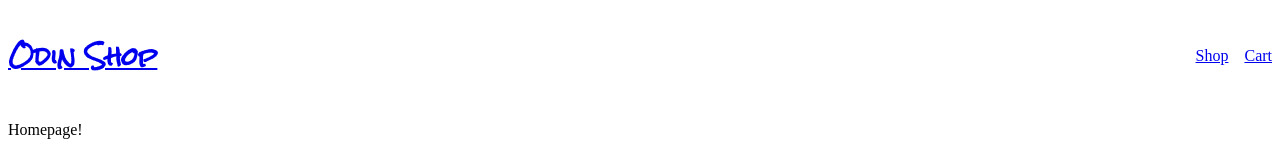
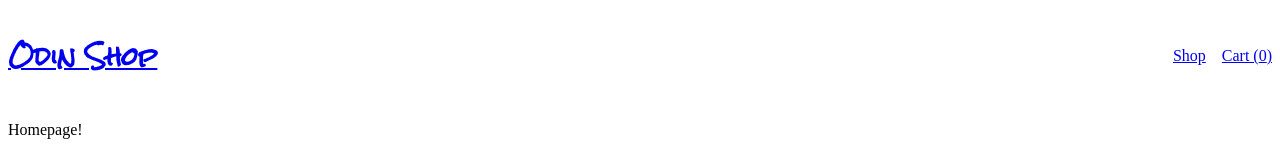
Before and after one commit to thriftymeerkat/odin-shopping-cart, a React (Vite) app: page / in a window 1280 px wide. Shown: the top 160 px of the page. Built offline with nearby package versions, Linux system fonts and the light colour scheme.

Commit message:
added basic add to cart functionality

```diff
--- a/src/App.jsx
+++ b/src/App.jsx
@@ -1,11 +1,14 @@
+import { useState } from "react";
 import { Outlet } from "react-router";
 import Navbar from "./Navbar";
 
 const App = () => {
+  const [cart, setCart] = useState([]);
+
   return (
     <>
-      <Navbar />
-      <Outlet />
+      <Navbar cart={cart}/>
+      <Outlet context={{ cart, setCart }}/>
     </>
   );
 };
--- a/src/Navbar.jsx
+++ b/src/Navbar.jsx
@@ -1,7 +1,7 @@
 import { Link } from "react-router";
-import './styles/Navbar.css'
+import './styles/Navbar.css';
 
-const Navbar = () => {
+const Navbar = ( { cart } ) => {
   return (
     <div>
       <nav>
@@ -11,7 +11,7 @@ const Navbar = () => {
           </li>
           <li>
               <Link to="/shop">Shop</Link>
-              <Link to="/cart">Cart</Link>
+              <Link to="/cart">Cart ({cart.length})</Link>
           </li>
         </ul>
       </nav>
--- a/src/Shop.jsx
+++ b/src/Shop.jsx
@@ -1,4 +1,5 @@
 import { useState, useEffect } from "react";
+import { useOutletContext } from "react-router";
 import './styles/shop.css';
 
 const fetchItems = () => {
@@ -26,22 +27,30 @@ const fetchItems = () => {
 const Shop = () => {
   const { items, error, loading } = fetchItems();
   const [quantities, setQuantities] = useState({});
+  const { cart, setCart } = useOutletContext();
 
   if (loading) return <p>Loading...</p>;
   if (error) return <p>A network error was encountered</p>;
 
-  function removeItem(id) {
+  function decreaseQuantity(id) {
     setQuantities(prev => ({
       ...prev,
       [id]: Math.max((prev[id] || 1) - 1, 1)
     }));
   }
 
-  function addItem(id) {
+  function increaseQuantity(id) {
     setQuantities(prev => ({
       ...prev,
       [id]: (prev[id] || 1) + 1
     }));
+  }
+
+  function addItem(id, quantity) {
+    setCart([{
+      id: id,
+      quantity: quantity
+    }])
   }
 
   return (
@@ -55,11 +64,13 @@ const Shop = () => {
           <div>£{item.price}</div>
           <div>{item.description}</div>
           <div className="buttons-container">
-            <button onClick={() => removeItem(item.id)}>-</button>
+            <button onClick={() => decreaseQuantity(item.id)}>-</button>
             <div>{quantities[item.id] || 1}</div>
-            <button onClick={() => addItem(item.id)}>+</button>
+            <button onClick={() => increaseQuantity(item.id)}>+</button>
           </div>
-          <div><button>Add to cart</button></div>
+          <div>
+            <button onClick={() => addItem(item.id, quantities[item.id] || 1)}>Add to cart</button>
+          </div>
         </div>
       ))}
     </div>
```
